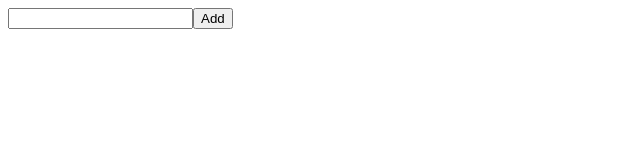
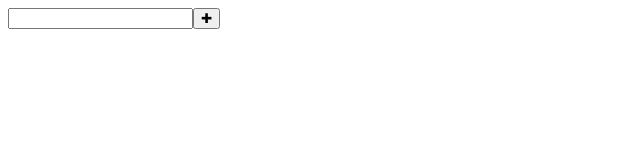
Before and after one commit to qcarpentier/list-your-mind, a React (Create React App) app: page / in a window 1280 px wide. Shown: the top 160 px of the page, without its empty margins (0-640 px from the left). Built offline with nearby package versions, Linux system fonts and the light colour scheme.

Commit message:
Add an item logic

```diff
--- a/src/Components/AddItem.js
+++ b/src/Components/AddItem.js
@@ -1,11 +1,19 @@
 import React from 'react'
 
 const AddItem = props => {
+  const handleSubmit = event => {
+    props.handleSubmit(event);
+  };
+
+  const handleInputChange = event => {
+    props.handleInputChange(event);
+  };
+
   return (
-    <div className="add-item-container">
+    <div className="add-item-container" onSubmit={handleSubmit}>
       <form>
-        <input type="text" value={props.item} />
-        <button>Add</button>
+        <input type="text" value={props.item} onChange={handleInputChange} />
+        <button>&#10010;</button>
       </form>
     </div>
   )
--- a/src/Components/App.js
+++ b/src/Components/App.js
@@ -9,9 +9,32 @@ class App extends Component {
 
     this.state = {
       item: '',
-      items: ''
+      items: []
     }
   }
+
+  handleInputChange = event => {
+    this.setState({ item: event.target.value });
+  };
+
+  handleSubmit = event => {
+    event.preventDefault();
+    if (this.state.item) {
+      this.setState(prevState => {
+        return {
+          item: "",
+          items: prevState.items.concat(prevState.item)
+        };
+      });
+    }
+  };
+
+  deleteItem = index => {
+    this.setState({
+      item: "",
+      items: this.state.items.filter((el, i) => i !== index)
+    });
+  };
 
   render() {
     const item = this.state.item;
@@ -20,10 +43,15 @@ class App extends Component {
     return (
       <div className="app-container">
         <Menu />
-        <AddItem item={item} />
+        <AddItem
+          item={item}
+          handleSubmit={this.handleSubmit}
+          handleInputChange={this.handleInputChange}
+        />
         <List
           item={item}
           items={items}
+          deleteItem={this.deleteItem}
         />
       </div>
     );
--- a/src/Components/List.js
+++ b/src/Components/List.js
@@ -1,6 +1,9 @@
 import React from 'react'
 
 const List = props => {
+  const deleteItem = index => {
+    props.deleteItem(index);
+  };
 
   // Item list with filtering
   const listItems = props.items ?
```
